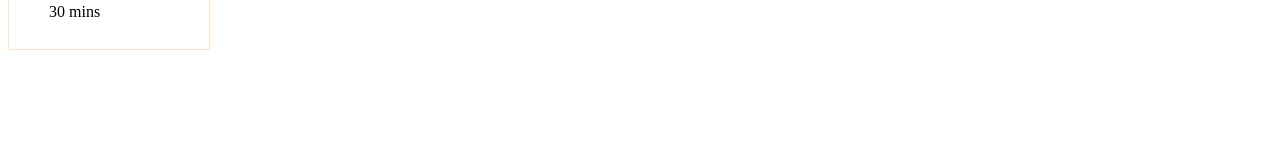
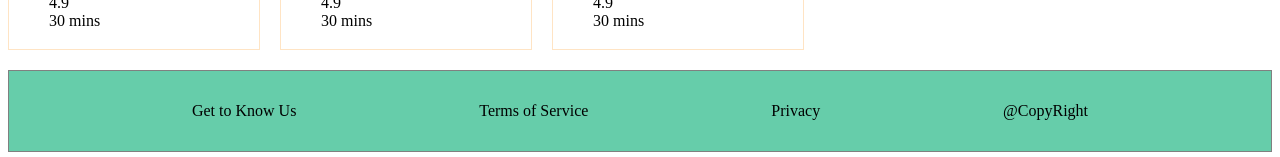
Before and after one commit to snaren951/myReactApp, a React (Vite) app: page / in a window 1280 px wide. Shown: the part 1119-1276 px from the top of the page. Before the commit the page ends 1177 px from the top, so only its background shows below. Built offline with nearby package versions, Linux system fonts and the light colour scheme.

Commit message:
added css flex properties to the page

```diff
--- a/App.js
+++ b/App.js
@@ -68,6 +68,22 @@ const Body = () =>{
 
 
 };
+const Footer=()=>{
+
+    return (
+        <div className="footer">
+            <div className="footer-list">Get to Know Us</div>
+            <div className="footer-list">Terms of Service</div>
+            <div className="footer-list">Privacy</div>
+            <div className="footer-list">@CopyRight</div>
+
+
+        </div>
+
+
+
+    )
+};
 
 const AppLevel = ()=>{
 
@@ -75,6 +91,7 @@ const AppLevel = ()=>{
         <div>
             <Header/>
             <Body/>
+            <Footer/>
 
         </div>
 
--- a/index.css
+++ b/index.css
@@ -28,7 +28,7 @@
     border: 1px solid bisque;
     flex-wrap: wrap;
     height: 300px;
-    width: 200px;
+    width: 250px;
 
 }
 .card-image img{
@@ -59,3 +59,14 @@
     flex-wrap: wrap;
     gap:20px;
 }
+
+.footer{
+    background-color: mediumaquamarine;
+    display:flex;
+    justify-content: space-evenly;
+    align-items: center;
+    height: 80px;
+    margin-top: 20px;
+    border: 1px solid grey;
+
+}
```
